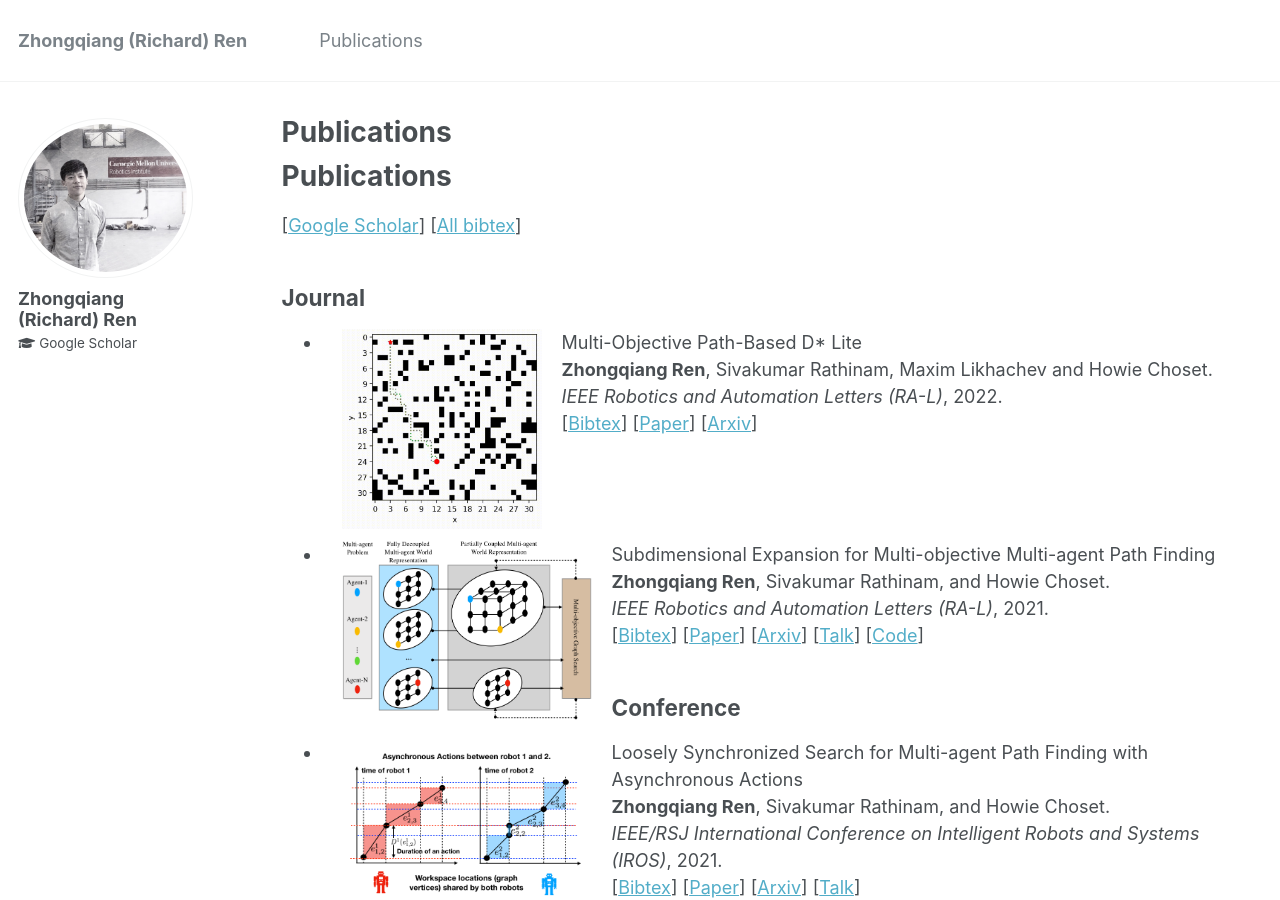
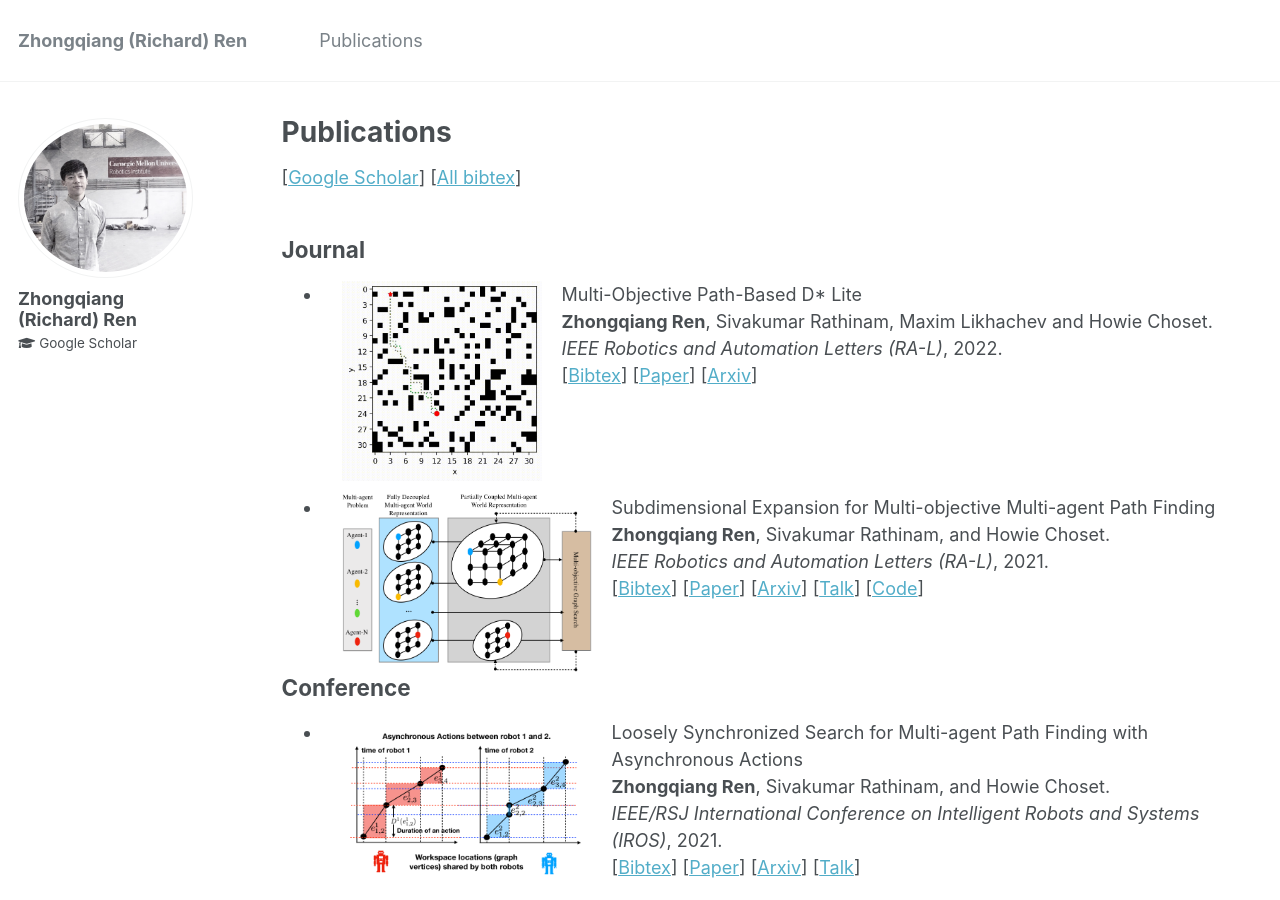
Before and after one commit to wonderren/wonderren.github.io, a Jekyll site: the page built from _pages/publications.md, in a window 1280 px wide and 900 px high. Built offline with Jekyll 4.4.1, drawn with Linux system fonts in a browser that asks for light colours.

Commit message:
fix line space

```diff
--- a/_pages/publications.md
+++ b/_pages/publications.md
@@ -5,8 +5,6 @@
 author_profile: true
 ---
 
-Publications
-======
 [[Google Scholar](https://scholar.google.com/citations?user=kKKvRXsAAAAJ&hl=en&oi=sra)] [[All bibtex](https://wonderren.github.io/files/all_bibtex.txt)]
 
 
@@ -35,6 +33,8 @@
 [[Arxiv](https://arxiv.org/pdf/2102.01353.pdf)]
 [[Talk](https://youtu.be/pfeBNvOqzvE)]
 [[Code](https://github.com/wonderren/public_cppmomapf)]
+<br>
+<br>
 
 Conference
 ------
@@ -47,6 +47,8 @@
 [[Paper](https://ieeexplore.ieee.org/document/9636683)]
 [[Arxiv](https://arxiv.org/pdf/2103.04516.pdf)]
 [[Talk](https://youtu.be/u0WSXr3yjhc)]
+<br>
+<br>
 
 * <img src="../images/fig_mocbs.gif" alt="" width="250" height="200" align="left" hspace="20" style=" border: #000000 2px none;">
 Multi-objective Conflict-based Search for Multi-agent Path Finding\
@@ -57,6 +59,8 @@
 [[Arxiv](https://arxiv.org/pdf/2101.03805.pdf)]
 [[Talk](https://youtu.be/KI-BVhsjg0I)]
 [[Code](https://github.com/wonderren/public_cppmomapf)]
+<br>
+<br>
 
 * <img src="../images/fig_MSstar.gif" alt="" width="250" height="200" align="left" hspace="20" style=" border: #000000 2px none;">
 MS*: A New Exact Algorithm for Multi-agent Simultaneous Multi-goal Sequencing and Path Finding\
@@ -66,6 +70,8 @@
 [[Paper](https://ieeexplore.ieee.org/document/9561779)]
 [[PDF](https://arxiv.org/pdf/2103.09979)]
 [[Talk](https://youtu.be/cjwO4yycfpo)]
+<br>
+<br>
 
 * <img src="../images/fig_torus.png" alt="" width="250" height="200" align="left" hspace="20" style=" border: #000000 2px none;">
 Geometric motion planning for systems with toroidal and cylindrical shape spaces\
@@ -74,6 +80,8 @@
 [[Bibtex](https://wonderren.github.io/files/bibtex_gong18torus.txt)]
 [[Paper](https://asmedigitalcollection.asme.org/DSCC/proceedings-abstract/DSCC2018/51913/V003T32A013/270996)]
 [[PDF](https://d1wqtxts1xzle7.cloudfront.net/57737478/DSCC2018-9144.pdf?1541912930=&response-content-disposition=inline%3B+filename%3DGeometric_Motion_Planning_For_Systems_Wi.pdf&Expires=1616924915&Signature=KuFlGSqfnphvOLhbK0Y33d4GZMikmQDXVFK1LDSjJ49hjrZof1sG8xlSdN-gVRQXcFqH9RSK4QV~7ly7Gp5OP9L5NiIqtJpL9XC80kV7gpl8-kGycqKsuy7T5viCGfuKTFeCUDu88YEaI60Ko9wKl8xgKXzHJDHc~L2SOCZfQic0iIw6Jr3Pp5e60X9C8Y2UvqlY8CnLrgOUc~TkN8w8t3kqUl~90KBEtKRvhiPJTk68D7dxPkf5ywee4a8wEDqmGezq34jkf1S4WyooKVlRxZ5LFbTGdVB75oVKgl1sqKi52LjsRanxeAHDqj~XsCGN4867qfEFV-uRnabb~iuN3g__&Key-Pair-Id=APKAJLOHF5GGSLRBV4ZA)]
+<br>
+<br>
 
 * Deformed state lattice planning\
 	**Zhongqiang Ren**, Chaohui Gong, and Howie Choset.\
```
